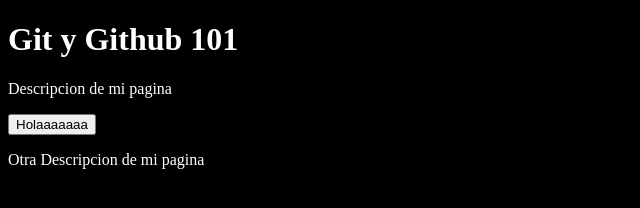
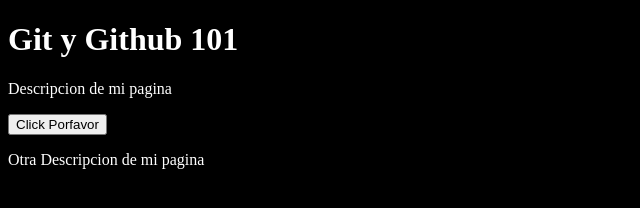
Before and after one commit to yimmirp/TallerGit, a plain HTML site: page index.html in a window 1280 px wide. Shown: the full height of the page, 0-640 px from the left. Drawn offline with Linux system fonts and the light colour scheme.

Commit message:
Se CAMBIO EL TXT

```diff
--- a/index.html
+++ b/index.html
@@ -9,7 +9,7 @@
 <body>
   <h1>Git y Github 101</h1>
   <p>Descripcion de mi pagina</p>
-  <button>Holaaaaaaa</button>
+  <button>Click Porfavor</button>
 
   <p>Otra Descripcion de mi pagina</p>
 
```
